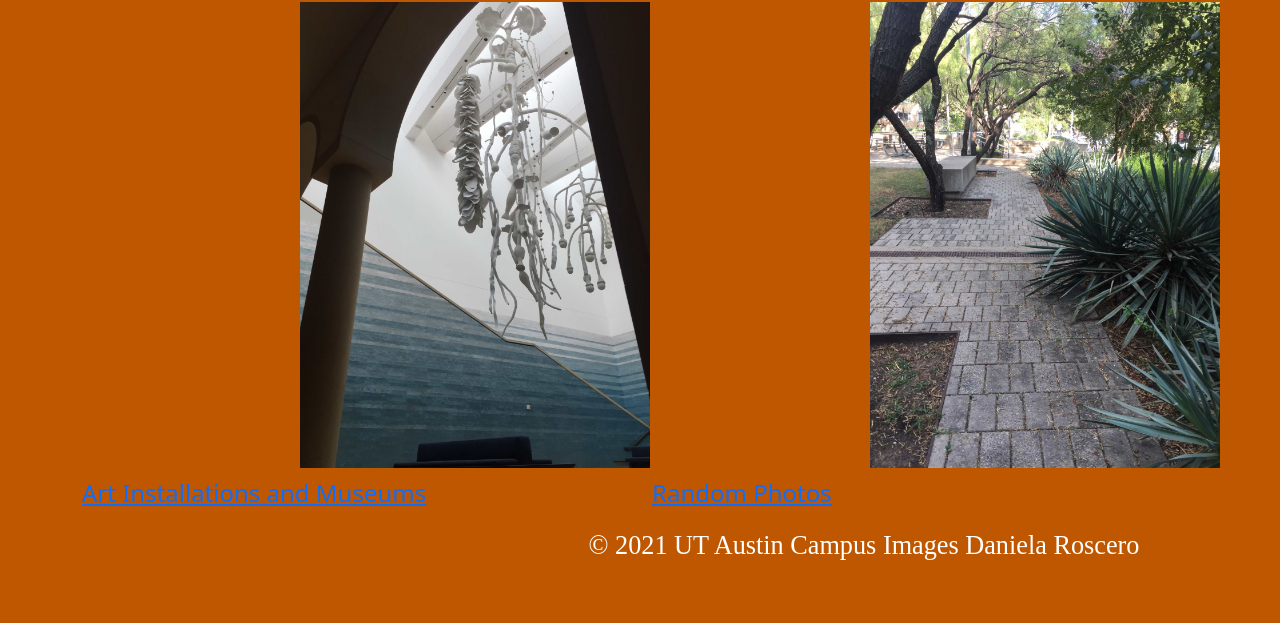
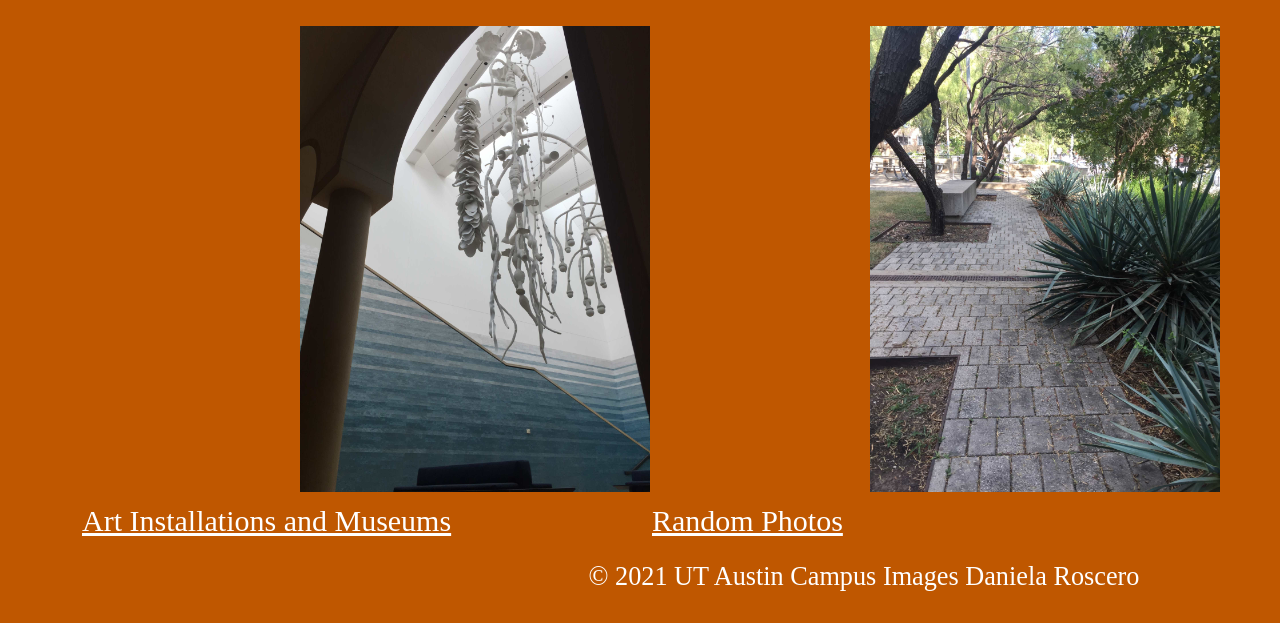
Before and after one commit to DanielaRoscero/icj-project-rig-master-error, a website: page docs/index.html in a window 1280 px wide. Shown: the part 365-988 px from the top of the page. Before the commit the page ends 956 px from the top, so only its background shows below. Drawn offline with Linux system fonts and the light colour scheme.

Commit message:
final accessibility change

```diff
--- a/src/scss/main.scss
+++ b/src/scss/main.scss
@@ -24,7 +24,7 @@
 h3 {
   font-size: 1.5rem;
   font-family: Bebas Neue;
-  color: #bf5700
+  color: #ffffff
 }
 
 img{
@@ -40,12 +40,12 @@ p{
 }
 body{
   background-color: #bf5700;
-  color: #bf5700;
+  color: #ffffff;
 }
 #title{
   font-size: 50px;
   font-family: Bebas Neue;
-  color: #bf5700;
+  color: #ffffff;
   border-bottom: #ffffff;
   border-top-left-radius: 10px;
   border-bottom-style: solid;
@@ -54,16 +54,16 @@ body{
 }
 h2{
   font-size: 30px;
-  font-family: Bebas Neue
+  font-family: Bebas Neue;
 }
 .subtitle{
   font-size: 30px;
   font-family: Bebas Neue;
-  color: #bf5700;
+  color: #ffffff;
 }
 p{
   font-size: 30px;
-  font-family: Bebas Neue
+  font-family: Bebas Neue;
 }
 h1{
   border-bottom: #ffffff;
@@ -72,5 +72,5 @@ h1{
 a{
   font-size: 30px;
   font-family: Bebas Neue;
-  color: #bf5700
+  color: #ffffff;
 }
```
Also changed, not shown: docs/css/main.css.
